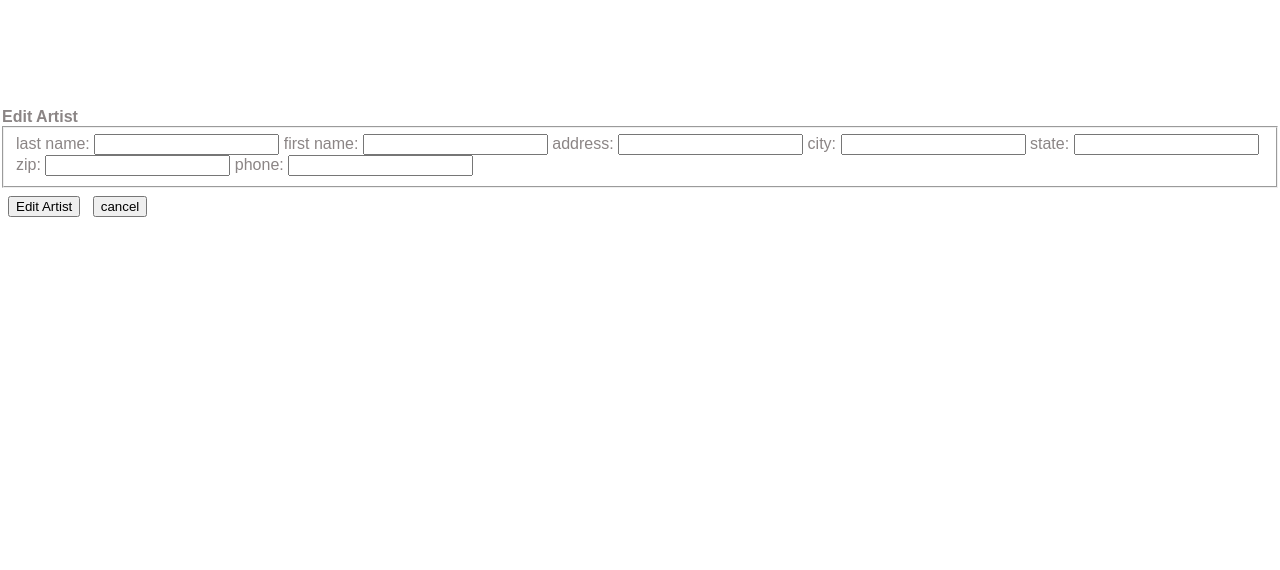
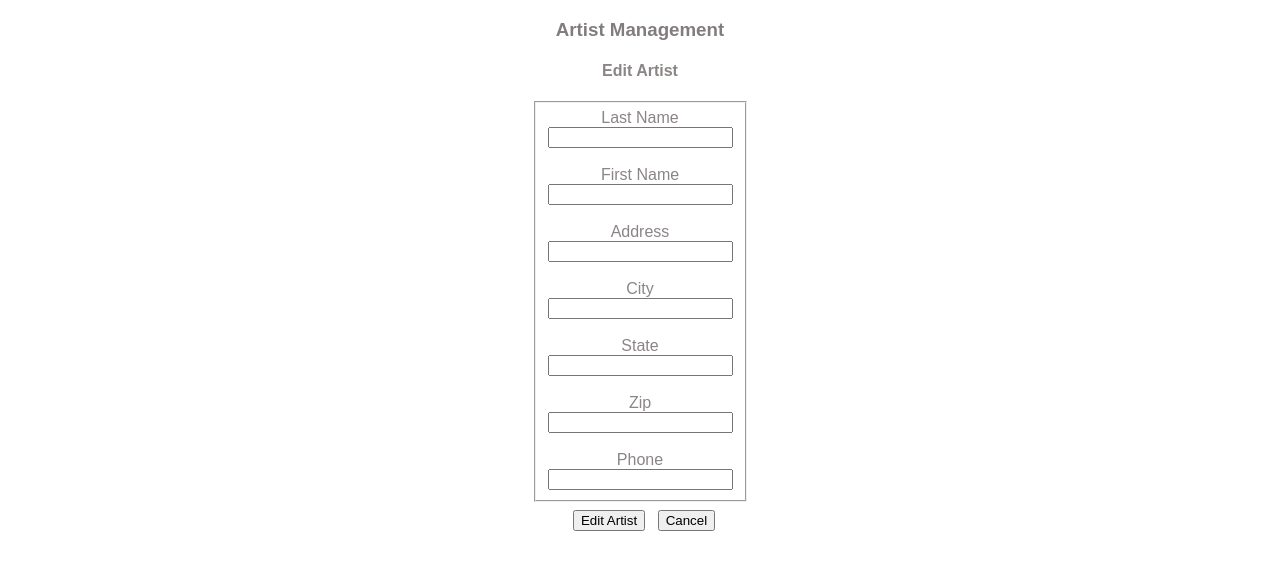
Before and after one commit to kevinhayden1/StudioCascadia, a Flask app: template templates/sc_artist_edit.j2 in a window 1280 px wide. Shown: the top 570 px of the page. Run offline with Flask 2, Linux system fonts and the light colour scheme; the template is opened without the code that fills it, so the values that code supplies are empty.

Commit message:
HTML/CSS on artist edit fixed, except border

```diff
--- a/templates/sc_artist_edit.j2
+++ b/templates/sc_artist_edit.j2
@@ -1,54 +1,82 @@
 <html>
 
-<head>
-	<title>Edit Artists</title>
-    <link href="style.css" rel="stylesheet" type="text/css" />
-</head>
+<link rel="stylesheet" href="{{ url_for('static', filename='css/style.css') }}">
+<div style="text-align: center;">
+<div style="display: inline-block; text-align: center;">
+
+<h3>Artist Management</h3>
+<h4>Edit Artist</h4>
 
 <body>
     <div>
 
-        </br>
-        </br>
-        </br>
-        </br>
-        </br>
-        </br>
 
         <div id="edit">
             <!-- form to edit data in artists-->
             <form id="ArtistEdit" action="/artist_edit/{{data[0].id}}" method="post">
-                <legend><strong>Edit Artist</strong></legend>
                 <fieldset>
                     <!-- We can preset form inputs to match attributes currently stored for 'id' of person to be updated via value= and accessing our passed data tuple -->
                     <!-- Create hidden form input to store the passed 'id' of the person we are editing so we can access it easily in our 'POST' method in our app.py -->
 
                     <input type="hidden" value="{{data[0].id}}" class="form-control" id="personID" name="id" required>
 
-                    <label for="make">last name:</label>
+                    <div class="form-group row">
+                        <label for="make">Last Name</label>
+                        <div class="col-sm-10">
                         <input type="text" value="{{data[0].last_name}}" class="form-control" id="lname" name="last_name" pattern="[A-Za-z]{1,}" required>
+                    </div>
 
-                    <label for="model">first name:</label>
+                    </br>
+
+                    <div class="form-group row">
+                        <label for="model">First Name</label>
+                        <div class="col-sm-10">
                         <input type="text" value="{{data[0].first_name}}" class="form-control" id="fname" name="first_name" pattern="[A-Za-z0-9]{1,}" required>
+                    </div>
 
-                    <label for="year">address:</label>
+                    </br>
+
+                    <div class="form-group row">
+                        <label for="year">Address</label>
+                        <div class="col-sm-10">
                         <input type="text" value="{{data[0].address}}" class="form-control" id="address" name="address" required>
+                    </div>
 
-                    <label for="year">city:</label>
+                    </br>
+
+                    <div class="form-group row">
+                        <label for="year">City</label>
+                        <div class="col-sm-10">
                         <input type="text" value="{{data[0].city}}" class="form-control" id="city" name="city" pattern="[A-Za-z0-9]{1,}" required>
+                    </div>
 
-                    <label for="year">state:</label>
+                    </br>
+
+                    <div class="form-group row">
+                        <label for="year">State</label>
+                        <div class="col-sm-10">
                         <input type="text" value="{{data[0].state}}" class="form-control" id="state" name="state" pattern="[A-Za-z0-9]{1,}" required>
+                    </div>
 
-                    <label for="year">zip:</label>
+                    </br>
+
+                    <div class="form-group row">
+                        <label for="year">Zip</label>
+                        <div class="col-sm-10">
                         <input type="text" value="{{data[0].zip}}" class="form-control" id="zip" name="zip" pattern="[A-Za-z0-9]{1,}" required>
+                    </div>
 
-                    <label for="year">phone:</label>
+                    </br>
+
+                    <div class="form-group row">
+                        <label for="year">Phone</label>
+                        <div class="col-sm-10">
                         <input type="tel" value="{{data[0].phone}}" class="form-control" id="phone" name="phone" pattern="[A-Za-z0-9]{1,}" required>
+                    </div>
 
                 </fieldset>
                 <input type="submit" value="Edit Artist" name="edit_artist" class="btn btn-primary" style="margin:.5rem;">
-                <a href='/artists'><input class="btn" type="button" value="cancel"></a>
+                <a href='/artists'><input class="btn" type="button" value="Cancel"></a>
             </form>
 
 </html>
```
Lines whose indentation alone changed are shown as unchanged.
